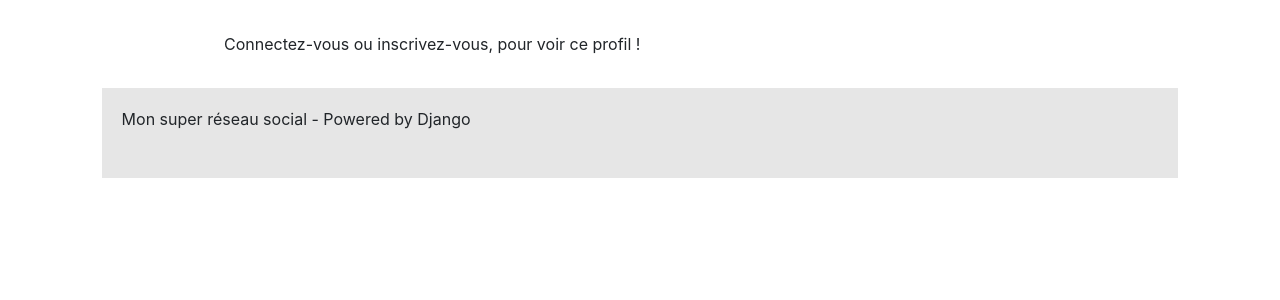
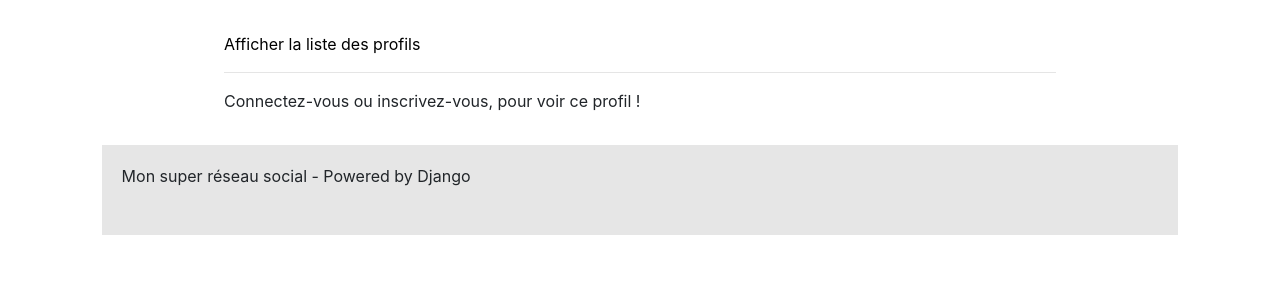
Before and after one commit to Romutech/social_network, a Django app: page /profile/1 in a window 1280 px wide. Shown: the part 60-360 px from the top of the page. Run offline with Django 3.2, Linux system fonts and the light colour scheme; data comes from the database, SQL or seed files in the repository; both versions use the stored data as it was after the commit; some libraries are stand-ins or nearby versions.

Commit message:
chore: refactoring

```diff
--- a/social/templates/social/show_profile.html
+++ b/social/templates/social/show_profile.html
@@ -3,6 +3,11 @@
 
 
 {% block content%}
+	<div>
+		<p><a href="{% url "list_profiles" %}">Afficher la liste des profils</a></p>
+		<hr>
+	</div>
+
 	{% if request.user.is_authenticated %}
 		<h2>{{ profile }}</h2>
 	<hr>
--- a/social/views.py
+++ b/social/views.py
@@ -1,5 +1,4 @@
 from django.shortcuts import render, redirect
-from django.contrib.auth import login, authenticate
 from django.http import Http404
 from .models import Profile, ProfileStatus, Comment, save_status, save_comment
 from social.forms import CommentForm, ProfileForm
```
Also changed, not shown: db.sqlite3.
